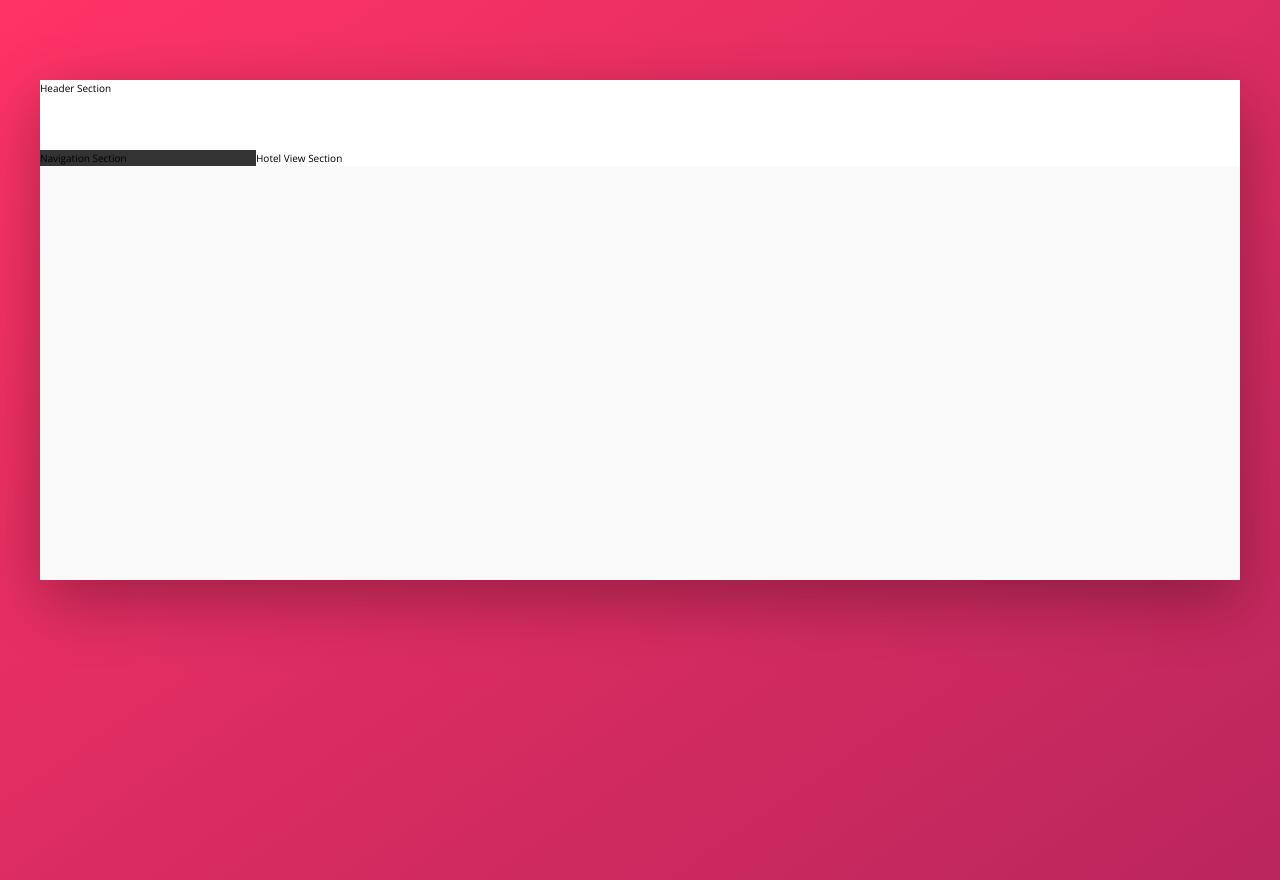
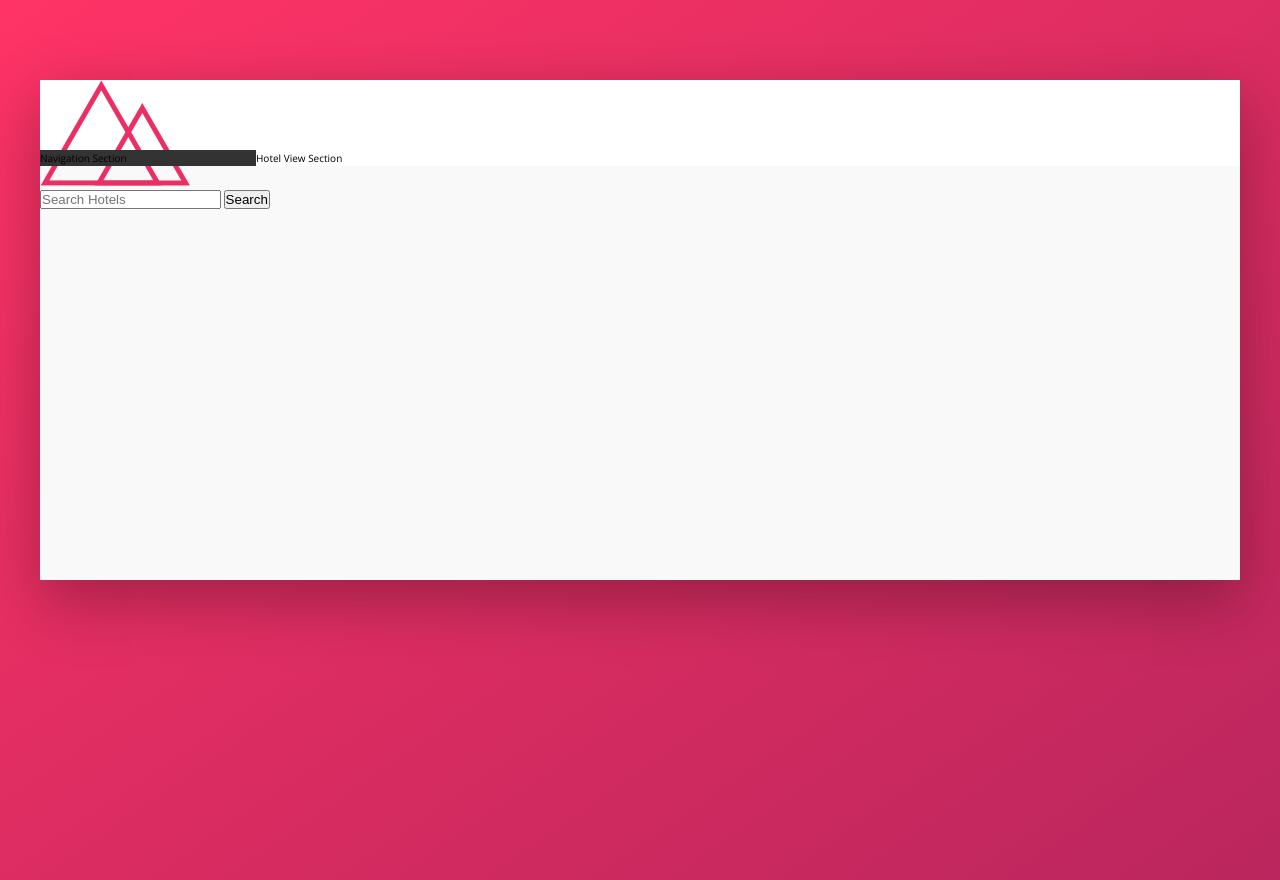
Before and after one commit to SimasDei/trillo-sass, a website: page index.html in a window 1280 px wide. Drawn offline with nearby package versions, Linux system fonts and the light colour scheme.

Commit message:
import and add svg icons from iconMoon

```diff
--- a/index.html
+++ b/index.html
@@ -16,7 +16,15 @@
   <body>
     <div class="container">
       <header class="header">
-        Header Section
+        <img src="img/logo.png" alt="trillo logo" />
+        <form action="#">
+          <input
+            type="text"
+            class="search__input"
+            placeholder="Search Hotels"
+          />
+          <button>Search</button>
+        </form>
       </header>
       <div class="content">
         <nav class="sidebar">
```
Also changed, not shown: img/SVG/aircraft-take-off.svg (added), img/SVG/bookmark.svg (added), img/SVG/chat.svg (added), img/SVG/chevron-thin-right.svg (added), img/SVG/home.svg (added), img/SVG/key.svg (added), img/SVG/location-pin.svg (added), img/SVG/magnifying-glass.svg (added), img/SVG/map.svg (added), img/SVG/star.svg (added), img/sprite.svg.
